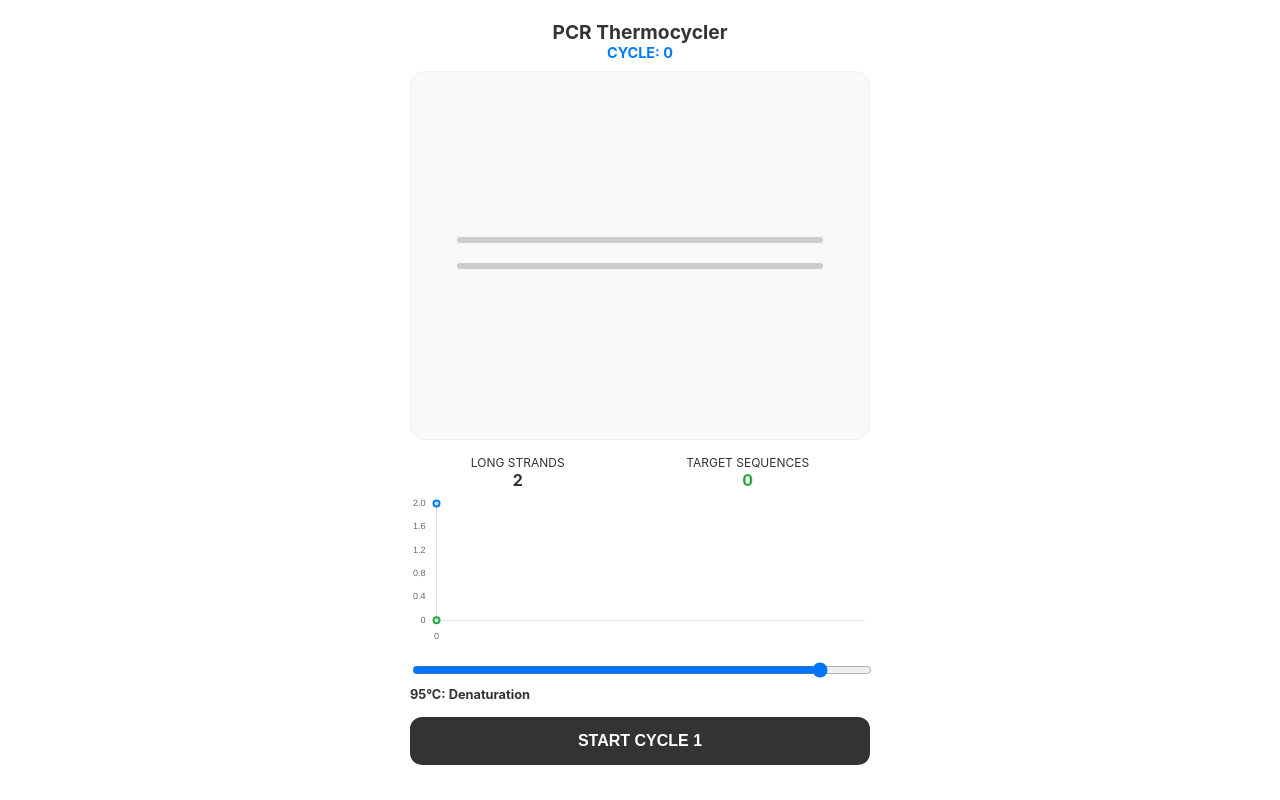
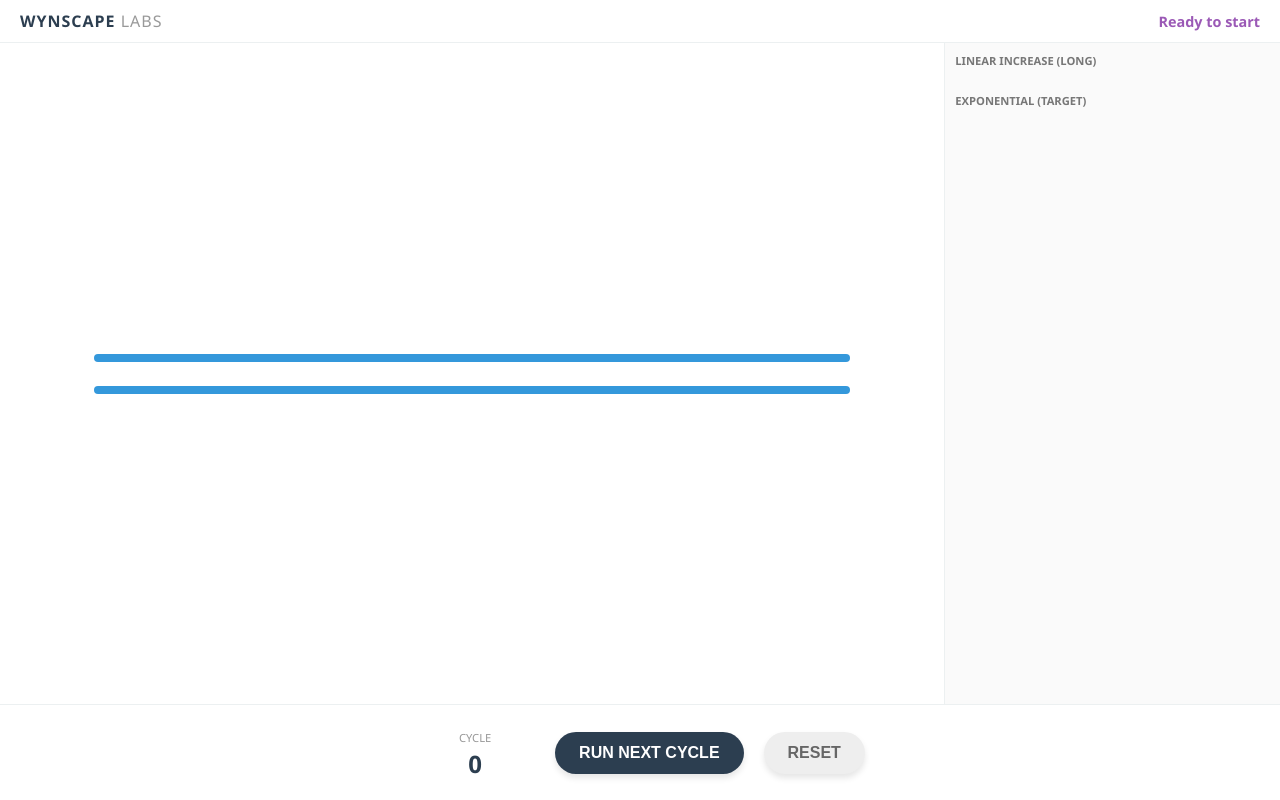
Before and after one commit to wynscape/PCR-2, a plain HTML site: page index.html in a window 1280 px wide. Drawn offline with nearby package versions, Linux system fonts and the light colour scheme.

Commit message:
Update index.html

```diff
--- a/index.html
+++ b/index.html
@@ -3,311 +3,224 @@
 <head>
     <meta charset="UTF-8">
     <meta name="viewport" content="width=device-width, initial-scale=1.0, maximum-scale=1.0, user-scalable=no">
-    <title>PCR Molecular Simulator</title>
-    <!--
-    Proprietary Educational Material - Distribution Restricted.
-    © 2026 Wynscape Education Systems.
-    Code logic obfuscated for integrity.
-    -->
-    <script src="https://cdnjs.cloudflare.com/ajax/libs/gsap/3.12.2/gsap.min.js"></script>
-    <script src="https://cdn.jsdelivr.net/npm/chart.js"></script>
+    <title>PCR </title>
     <style>
         :root {
-            --bg: #ffffff;
-            --text: #333333;
-            --primary: #007bff;
-            --secondary: #28a745;
-            --accent: #ff4757;
-            --gray: #f8f9fa;
+            --blue: #3498db; --purple: #9b59b6; --green: #2ecc71;
+            --brown: #795548; --gray: #ecf0f1; --dark: #2c3e50;
+        }
+        * { box-sizing: border-box; -webkit-touch-callout: none; -webkit-user-select: none; user-select: none; }
+        body {
+            margin: 0; font-family: 'Segoe UI', Roboto, Helvetica, Arial, sans-serif;
+            background: #ffffff; color: var(--dark); overflow: hidden;
+            display: flex; flex-direction: column; height: 100vh;
         }
 
-        * { box-sizing: border-box; -webkit-tap-highlight-color: transparent; }
+        /* --- Layout --- */
+        #header { padding: 10px 20px; border-bottom: 1px solid var(--gray); display: flex; justify-content: space-between; align-items: center; }
+        #main-container { flex: 1; display: flex; position: relative; overflow: hidden; }
 
-        body, html {
-            margin: 0; padding: 0;
-            width: 100%; height: 100%;
-            font-family: -apple-system, BlinkMacSystemFont, "Segoe UI", Roboto, sans-serif;
-            background: var(--bg);
-            color: var(--text);
-            overflow: hidden; /* No scrolling */
+        /* --- Stage --- */
+        #stage { flex: 3; position: relative; display: flex; flex-direction: column; justify-content: center; align-items: center; }
+
+        /* --- Yield Margin --- */
+        #yield-margin {
+            flex: 1; border-left: 1px solid var(--gray); background: #fafafa;
+            display: flex; flex-direction: column; padding: 10px; font-size: 0.8rem;
+        }
+        .yield-group { margin-bottom: 20px; }
+        .yield-label { font-weight: bold; margin-bottom: 5px; color: #777; font-size: 0.7rem; text-transform: uppercase; }
+        .symbol-container { display: flex; flex-wrap: wrap; gap: 4px; }
+        .symbol { width: 12px; height: 12px; border-radius: 2px; }
+        .sym-linear { background: linear-gradient(to right, var(--blue) 50%, var(--green) 50%); }
+        .sym-expo { background: linear-gradient(to right, var(--purple) 50%, var(--green) 50%); }
+        .multiplier { font-weight: bold; color: var(--dark); margin-left: 5px; }
+
+        /* --- DNA Animation Elements --- */
+        .strand-container { position: relative; width: 80%; height: 100px; transition: all 0.8s ease; }
+        .strand {
+            position: absolute; width: 100%; height: 8px; border-radius: 4px;
+            transition: all 0.8s cubic-bezier(0.4, 0, 0.2, 1);
+        }
+        .template { background: var(--blue); }
+        .new-dna { background: var(--green); height: 0; }
+        .primer {
+            position: absolute; width: 30px; height: 12px; background: var(--purple);
+            border-radius: 2px; opacity: 0; transition: opacity 0.5s;
+        }
+        .polymerase {
+            position: absolute; width: 20px; height: 20px; background: var(--brown);
+            border-radius: 50%; opacity: 0; transform: translate(-50%, -50%);
         }
 
-        #app-container {
-            display: flex;
-            flex-direction: column;
-            height: 100vh;
-            padding: 20px;
-            max-width: 500px;
-            margin: 0 auto;
+        /* --- Controls --- */
+        #controls {
+            padding: 20px; border-top: 1px solid var(--gray);
+            display: flex; justify-content: center; align-items: center; gap: 20px;
         }
-
-        header {
-            text-align: center;
-            margin-bottom: 10px;
+        button {
+            padding: 12px 24px; font-size: 1rem; font-weight: bold; border: none;
+            border-radius: 50px; background: var(--dark); color: white; cursor: pointer;
+            box-shadow: 0 4px 6px rgba(0,0,0,0.1); transition: transform 0.1s;
         }
-
-        h1 { font-size: 1.2rem; margin: 0; font-weight: 700; color: var(--text); }
-        .cycle-counter { font-size: 0.9rem; color: var(--primary); font-weight: bold; }
-
-        /* Simulation Stage */
-        #stage {
-            flex: 1;
-            background: var(--gray);
-            border-radius: 15px;
-            position: relative;
-            overflow: hidden;
-            border: 1px solid #eee;
-            margin-bottom: 15px;
-        }
-
-        .dna-strand {
-            position: absolute;
-            height: 6px;
-            border-radius: 3px;
-            width: 80%;
-            left: 10%;
-        }
-
-        .template { background: #ccc; }
-        .new-strand { background: var(--primary); }
-        .primer { background: var(--accent); width: 15% !important; }
-
-        /* Controls */
-        .controls {
-            background: #fff;
-            padding: 15px 0;
-            display: flex;
-            flex-direction: column;
-            gap: 15px;
-        }
-
-        .slider-wrapper {
-            width: 100%;
-        }
-
-        input[type=range] {
-            width: 100%;
-            cursor: pointer;
-        }
-
-        .temp-display {
-            display: flex;
-            justify-content: space-between;
-            font-size: 0.8rem;
-            font-weight: bold;
-            margin-top: 5px;
-        }
-
-        button {
-            background: var(--text);
-            color: white;
-            border: none;
-            padding: 15px;
-            border-radius: 12px;
-            font-weight: bold;
-            font-size: 1rem;
-            transition: transform 0.1s, opacity 0.2s;
-        }
-
-        button:active { transform: scale(0.98); opacity: 0.9; }
+        button:active { transform: scale(0.95); }
         button:disabled { background: #ccc; }
 
-        /* Graph Area */
-        #graph-container {
-            height: 150px;
-            width: 100%;
-        }
-
-        .stats {
-            display: flex;
-            justify-content: space-around;
-            font-size: 0.75rem;
-            margin-bottom: 5px;
-            text-align: center;
-        }
-
-        .stat-box b { display: block; font-size: 1rem; }
+        #status-box { text-align: center; min-width: 120px; }
+        #cycle-num { font-size: 1.5rem; font-weight: bold; display: block; }
     </style>
 </head>
 <body>
 
-<div id="app-container">
-    <header>
-        <h1>PCR Thermocycler</h1>
-        <div class="cycle-counter">CYCLE: <span id="cycle-val">0</span></div>
-    </header>
-
-    <div id="stage">
-        <!-- DNA Strands will be injected here -->
+    <div id="header">
+        <div style="font-weight: 800; letter-spacing: 1px;">WYNSCAPE <span style="font-weight: 300; color: #999;">LABS</span></div>
+        <div id="phase-text" style="color: var(--purple); font-weight: bold; font-size: 0.9rem;">Ready to start</div>
     </div>
 
-    <div class="stats">
-        <div class="stat-box">LONG STRANDS<b id="long-count">2</b></div>
-        <div class="stat-box">TARGET SEQUENCES<b id="target-count" style="color:var(--secondary)">0</b></div>
+    <div id="main-container">
+        <div id="stage">
+            <!-- DNA Visuals -->
+            <div class="strand-container" id="dna-box">
+                <div id="top-strand" class="strand template" style="top: 30%;"></div>
+                <div id="bottom-strand" class="strand template" style="bottom: 30%;"></div>
+
+                <div id="p1" class="primer" style="top: 35%; left: 0;"></div>
+                <div id="p2" class="primer" style="bottom: 35%; right: 0;"></div>
+
+                <div id="ext-top" class="strand new-dna" style="top: 30%; right: 0; width: 0;"></div>
+                <div id="ext-bottom" class="strand new-dna" style="bottom: 30%; left: 0; width: 0;"></div>
+
+                <div id="pol" class="polymerase"></div>
+            </div>
+        </div>
+
+        <div id="yield-margin">
+            <div class="yield-group">
+                <div class="yield-label">Linear Increase (Long)</div>
+                <div id="linear-symbols" class="symbol-container"></div>
+            </div>
+            <div class="yield-group">
+                <div class="yield-label">Exponential (Target)</div>
+                <div id="expo-symbols" class="symbol-container"></div>
+            </div>
+        </div>
     </div>
 
-    <div id="graph-container">
-        <canvas id="pcrChart"></canvas>
+    <div id="controls">
+        <div id="status-box">
+            <span style="font-size: 0.7rem; color: #999;">CYCLE</span>
+            <span id="cycle-num">0</span>
+        </div>
+        <button id="run-btn" onclick="runCycle()">RUN NEXT CYCLE</button>
+        <button style="background: #eee; color: #666;" onclick="location.reload()">RESET</button>
     </div>
 
-    <div class="controls">
-        <div class="slider-wrapper">
-            <input type="range" id="tempSlider" min="50" max="100" value="95" step="1">
-            <div class="temp-display">
-                <span id="temp-label">95°C: Denaturation</span>
-            </div>
-        </div>
-        <button id="nextBtn">START CYCLE 1</button>
-    </div>
-</div>
+    <script>
+        /* --- SECURITY FEATURES --- */
+        // Domain Lock
+        if (!window.location.hostname.includes('wynscape.github.io') && !window.location.hostname.includes('localhost')) {
+            document.body.innerHTML = "<div style='padding:50px; text-align:center;'><h1>Unauthorized Access</h1><p>This interactive is property of Wynscape. Mirroring is prohibited.</p></div>";
+        }
+        // Disable Right Click & Dev Tools
+        document.addEventListener('contextmenu', event => event.preventDefault());
+        document.onkeydown = function(e) {
+            if(e.keyCode == 123 || (e.ctrlKey && e.shiftKey && (e.keyCode == 73 || e.keyCode == 74)) || (e.ctrlKey && e.keyCode == 85)) return false;
+        };
 
-<script>
-    /**
-     * PCR LOGIC ENGINE - PROTECTED
-     */
-    const _0x_v = (n) => Math.pow(2, n);
-    const _0x_t = (n) => n === 0 ? 0 : Math.max(0, Math.pow(2, n) - (2 * n));
-    const _0x_l = (n) => n === 0 ? 2 : 2 * n;
+        /* --- PCR LOGIC --- */
+        let cycle = 0;
+        let isAnimating = false;
 
-    let currentCycle = 0;
-    let isAnimating = false;
-    let stage = document.getElementById('stage');
-    let chart;
+        async function runCycle() {
+            if(isAnimating) return;
+            isAnimating = true;
+            cycle++;
+            document.getElementById('run-btn').disabled = true;
 
-    // Initialize Chart.js
-    function initChart() {
-        const ctx = document.getElementById('pcrChart').getContext('2d');
-        chart = new Chart(ctx, {
-            type: 'line',
-            data: {
-                labels: ['0'],
-                datasets: [
-                    {
-                        label: 'Target',
-                        data: [0],
-                        borderColor: '#28a745',
-                        backgroundColor: 'rgba(40, 167, 69, 0.1)',
-                        borderWidth: 2,
-                        tension: 0.4,
-                        fill: true
-                    },
-                    {
-                        label: 'Long',
-                        data: [2],
-                        borderColor: '#007bff',
-                        borderWidth: 2,
-                        tension: 0.4,
-                        fill: false
-                    }
-                ]
-            },
-            options: {
-                responsive: true,
-                maintainAspectRatio: false,
-                plugins: { legend: { display: false } },
-                scales: {
-                    y: { beginAtZero: true, grid: { display: false }, ticks: { font: { size: 9 } } },
-                    x: { grid: { display: false }, ticks: { font: { size: 9 } } }
-                }
+            // 1. Denaturation
+            updateStatus("1. Denaturation (95°C)", "#e74c3c");
+            document.getElementById('top-strand').style.top = "15%";
+            document.getElementById('bottom-strand').style.bottom = "15%";
+            await wait(1000);
+
+            // 2. Annealing
+            updateStatus("2. Annealing (55°C)", "var(--purple)");
+            document.getElementById('p1').style.opacity = "1";
+            document.getElementById('p2').style.opacity = "1";
+            await wait(800);
+
+            // 3. Extension
+            updateStatus("3. Extension (72°C)", "var(--green)");
+            const pol = document.getElementById('pol');
+            const extTop = document.getElementById('ext-top');
+            const extBot = document.getElementById('ext-bottom');
+
+            pol.style.opacity = "1";
+            extTop.style.height = "8px";
+            extBot.style.height = "8px";
+
+            // Animate Extension
+            for(let i=0; i<=100; i+=2) {
+                extTop.style.width = i + "%";
+                extBot.style.width = i + "%";
+                pol.style.left = i + "%";
+                pol.style.top = (Math.random() > 0.5 ? "15%" : "85%");
+                await wait(20);
             }
-        });
-    }
 
-    // Molecular Visualization
-    function createInitialDNA() {
-        stage.innerHTML = '';
-        const s1 = document.createElement('div');
-        const s2 = document.createElement('div');
-        s1.className = 'dna-strand template';
-        s2.className = 'dna-strand template';
-        s1.style.top = '45%';
-        s2.style.top = '52%';
-        stage.appendChild(s1);
-        stage.appendChild(s2);
-    }
+            // End Cycle
+            pol.style.opacity = "0";
+            document.getElementById('cycle-num').innerText = cycle;
+            updateYield();
 
-    async function runPcrAnimation() {
-        isAnimating = true;
-        document.getElementById('nextBtn').disabled = true;
+            await wait(500);
+            resetVisuals();
+            updateStatus("Cycle " + cycle + " Complete", varName('--dark'));
+            document.getElementById('run-btn').disabled = false;
+            isAnimating = false;
+        }
 
-        const strands = document.querySelectorAll('.dna-strand');
+        function updateYield() {
+            const linearCount = cycle * 2;
+            const total = Math.pow(2, cycle);
+            const expoCount = cycle < 3 ? 0 : total - linearCount;
 
-        // 1. Denaturation (95°C)
-        updateSlider(95);
-        await gsap.to('.template:nth-child(odd)', { top: '20%', duration: 1, ease: "power2.inOut" });
-        await gsap.to('.template:nth-child(even)', { top: '75%', duration: 1, ease: "power2.inOut" });
+            const linContainer = document.getElementById('linear-symbols');
+            const expContainer = document.getElementById('expo-symbols');
 
-        // 2. Annealing (55°C)
-        updateSlider(55);
-        const p1 = document.createElement('div');
-        const p2 = document.createElement('div');
-        p1.className = 'dna-strand primer'; p1.style.top = '25%'; p1.style.left = '10%'; p1.style.opacity = '0';
-        p2.className = 'dna-strand primer'; p2.style.top = '70%'; p2.style.right = '10%'; p1.style.opacity = '0';
-        stage.appendChild(p1); stage.appendChild(p2);
+            // Render Linear
+            linContainer.innerHTML = '';
+            for(let i=0; i < Math.min(linearCount, 12); i++) {
+                linContainer.innerHTML += '<div class="symbol sym-linear"></div>';
+            }
+            if(linearCount > 12) linContainer.innerHTML += `<span class="multiplier">x${linearCount}</span>`;
 
-        await gsap.to('.primer', { opacity: 1, duration: 0.5 });
+            // Render Exponential
+            expContainer.innerHTML = '';
+            for(let i=0; i < Math.min(expoCount, 12); i++) {
+                expContainer.innerHTML += '<div class="symbol sym-expo"></div>';
+            }
+            if(expoCount > 12) expContainer.innerHTML += `<span class="multiplier">x${expoCount}</span>`;
+            if(cycle >= 3) expContainer.style.background = "#fff9c4"; // Highlight when expo starts
+        }
 
-        // 3. Extension (72°C)
-        updateSlider(72);
-        await gsap.to('.primer', { width: '80%', duration: 1.5, ease: "none", backgroundColor: '#007bff' });
+        function resetVisuals() {
+            document.getElementById('top-strand').style.top = "30%";
+            document.getElementById('bottom-strand').style.bottom = "30%";
+            document.getElementById('p1').style.opacity = "0";
+            document.getElementById('p2').style.opacity = "0";
+            document.getElementById('ext-top').style.width = "0";
+            document.getElementById('ext-bottom').style.width = "0";
+        }
 
-        // Update Logic
-        currentCycle++;
-        updateData();
+        function updateStatus(txt, col) {
+            const el = document.getElementById('phase-text');
+            el.innerText = txt;
+            el.style.color = col;
+        }
 
-        document.getElementById('nextBtn').disabled = false;
-        document.getElementById('nextBtn').innerText = `START CYCLE ${currentCycle + 1}`;
-        isAnimating = false;
-    }
-
-    function updateSlider(temp) {
-        const slider = document.getElementById('tempSlider');
-        const label = document.getElementById('temp-label');
-        slider.value = temp;
-
-        let desc = temp >= 90 ? "Denaturation (Splitting)" :
-                   temp <= 60 ? "Annealing (Priming)" :
-                   "Extension (Building)";
-        label.innerText = `${temp}°C: ${desc}`;
-    }
-
-    function updateData() {
-        const targetCount = _0x_t(currentCycle);
-        const longCount = _0x_l(currentCycle);
-
-        document.getElementById('cycle-val').innerText = currentCycle;
-        document.getElementById('target-count').innerText = targetCount.toLocaleString();
-        document.getElementById('long-count').innerText = longCount.toLocaleString();
-
-        // Update Chart
-        chart.data.labels.push(currentCycle.toString());
-        chart.data.datasets[0].data.push(targetCount);
-        chart.data.datasets[1].data.push(longCount);
-        chart.update();
-
-        // Reset Visuals for next cycle view (Simplified)
-        if(currentCycle > 0) {
-            gsap.to('.dna-strand', { opacity: 0, duration: 0.5, onComplete: () => {
-                createInitialDNA();
-                gsap.from('.dna-strand', { opacity: 0, duration: 0.5 });
-            }});
-        }
-    }
-
-    // Touch Event Listeners
-    document.getElementById('nextBtn').addEventListener('click', () => {
-        if(!isAnimating) runPcrAnimation();
-    });
-
-    document.getElementById('tempSlider').addEventListener('input', (e) => {
-        updateSlider(e.target.value);
-    });
-
-    // Initial State
-    window.onload = () => {
-        initChart();
-        createInitialDNA();
-    };
-</script>
+        function wait(ms) { return new Promise(res => setTimeout(res, ms)); }
+        function varName(name) { return getComputedStyle(document.documentElement).getPropertyValue(name); }
+    </script>
 </body>
 </html>
```
